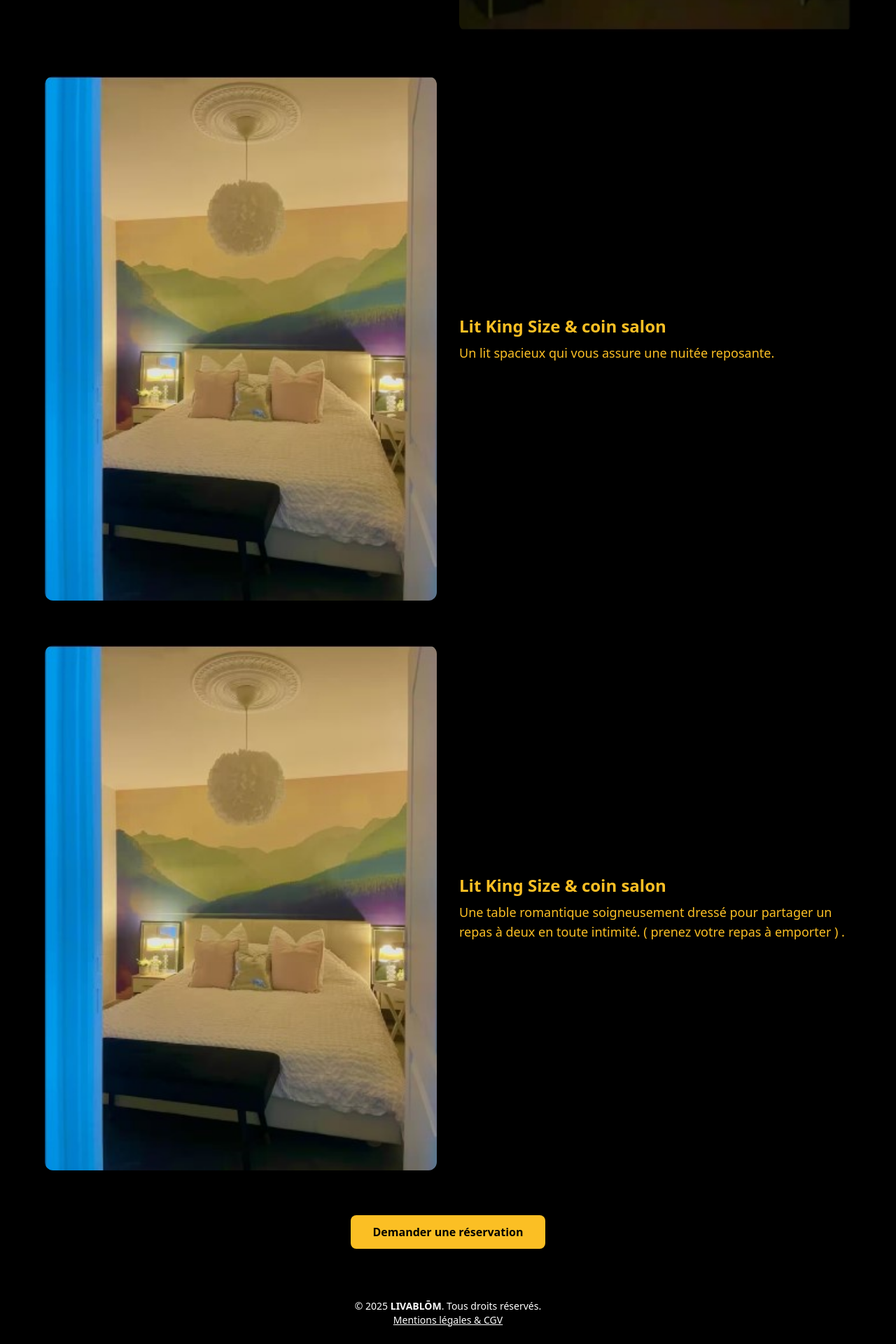
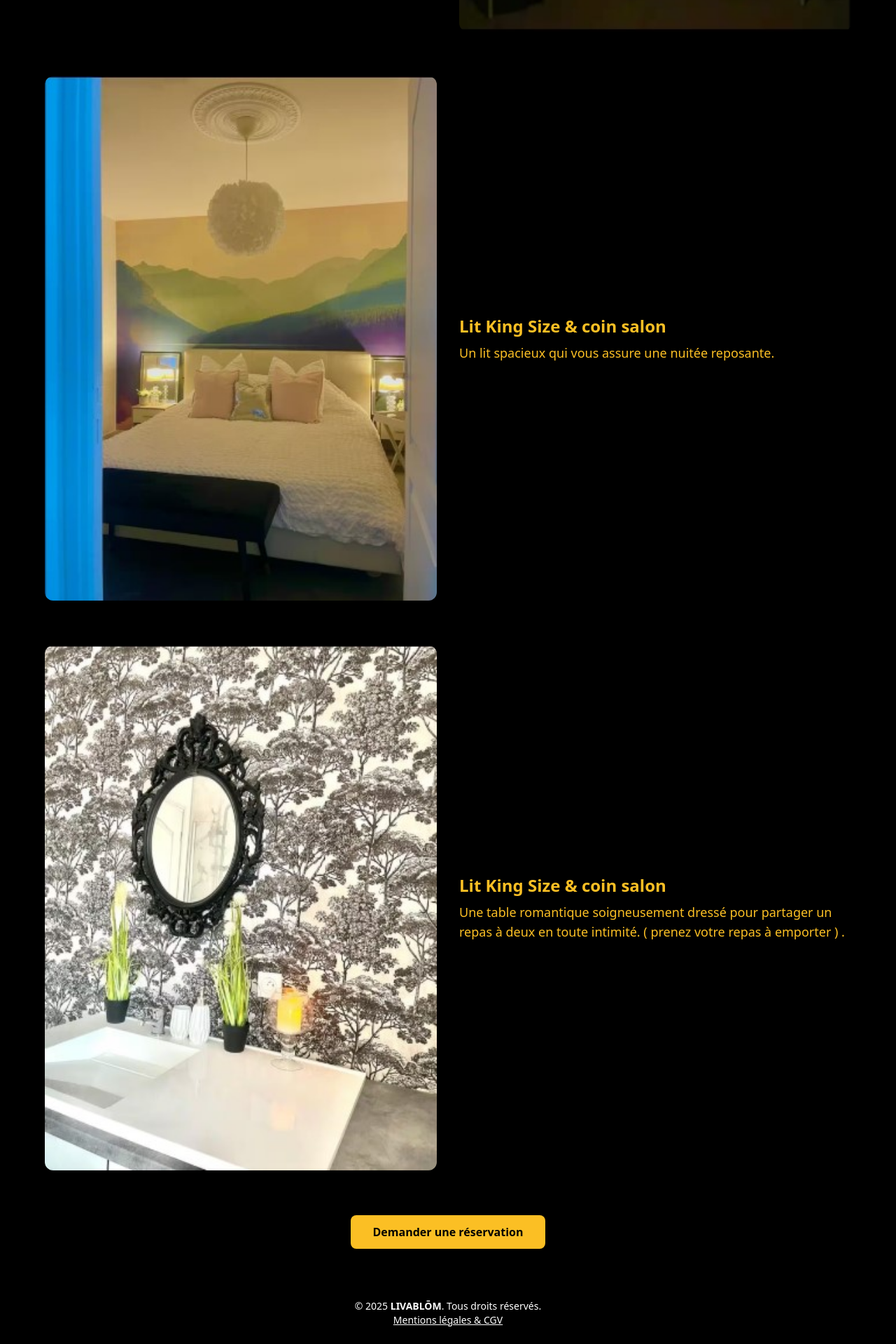
Before and after one commit to LIVABLOM/LIVABLOM, a Jekyll site: the page built from blom.md, in a window 1280 px wide. Shown: the part 1865-3785 px from the top of the page at 70% size. Built offline with Jekyll 4.4.1, drawn with Linux system fonts in a browser that asks for light colours.

Commit message:
Update blom.md

```diff
--- a/blom.md
+++ b/blom.md
@@ -43,7 +43,7 @@
 
     <!-- Bloc 4 -->
     <div class="flex flex-col md:flex-row items-center gap-8">
-      <img src="{{ site.baseurl }}/assets/galerie/blom/blom13.jpg" alt="Lit king size et coin salon" class="w-full md:w-1/2 rounded-xl shadow-lg" />
+      <img src="{{ site.baseurl }}/assets/galerie/blom/blom19.jpg" alt="Lit king size et coin salon" class="w-full md:w-1/2 rounded-xl shadow-lg" />
       <div class="md:w-1/2 text-lg">
         <h2 class="text-2xl font-semibold mb-2">Lit King Size & coin salon</h2>
         <p>Une table romantique soigneusement dressé pour partager un repas à deux en toute intimité. ( prenez votre repas à emporter ) .</p>
```
